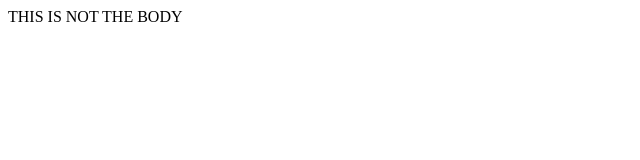
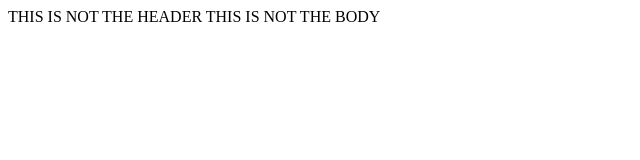
Before and after one commit to joson-domrix/joson-domrix.github.io, a plain HTML site: page index.html in a window 1280 px wide. Shown: the whole page, without its empty margins (0-640 px from the left). Drawn offline with Linux system fonts and the light colour scheme.

Commit message:
Update index.html

```diff
--- a/index.html
+++ b/index.html
@@ -2,6 +2,7 @@
 <head>
 	<title>THIS IS NOT THE TITLE</title>
 </head>
+	THIS IS NOT THE HEADER
 <body>
 THIS IS NOT THE BODY
 </body>
```
